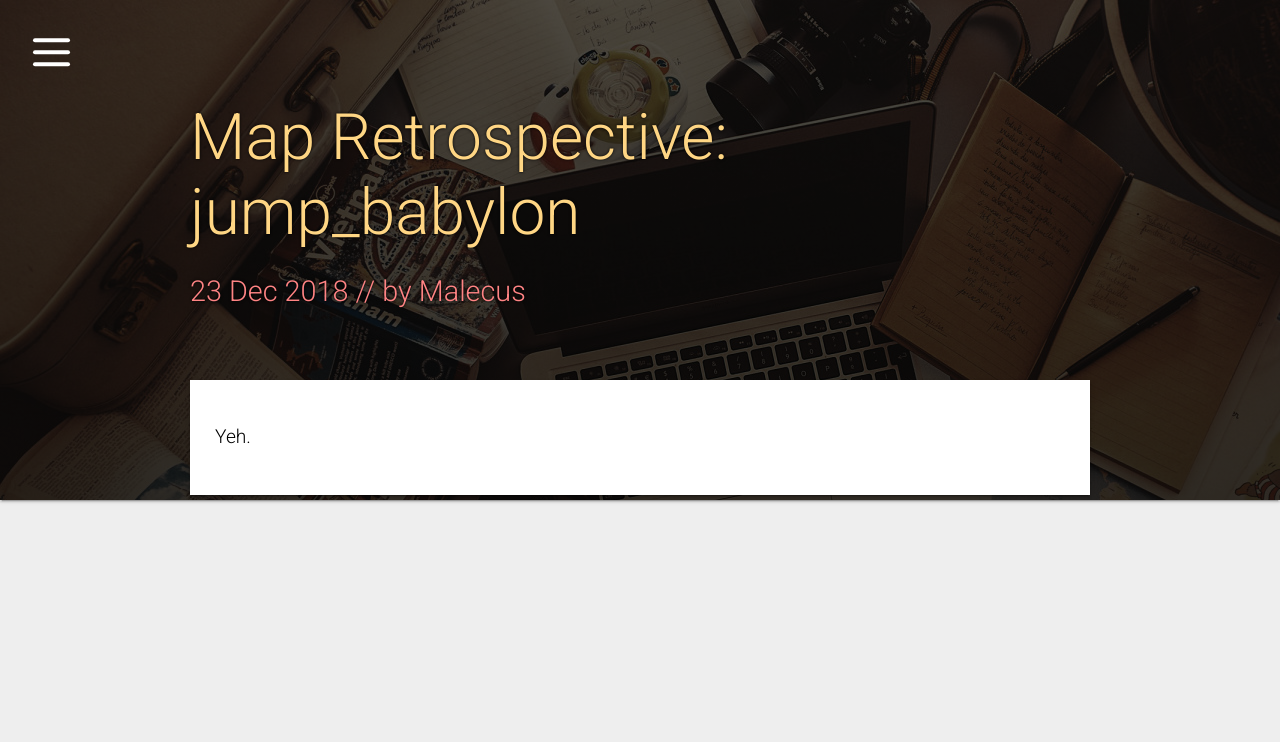
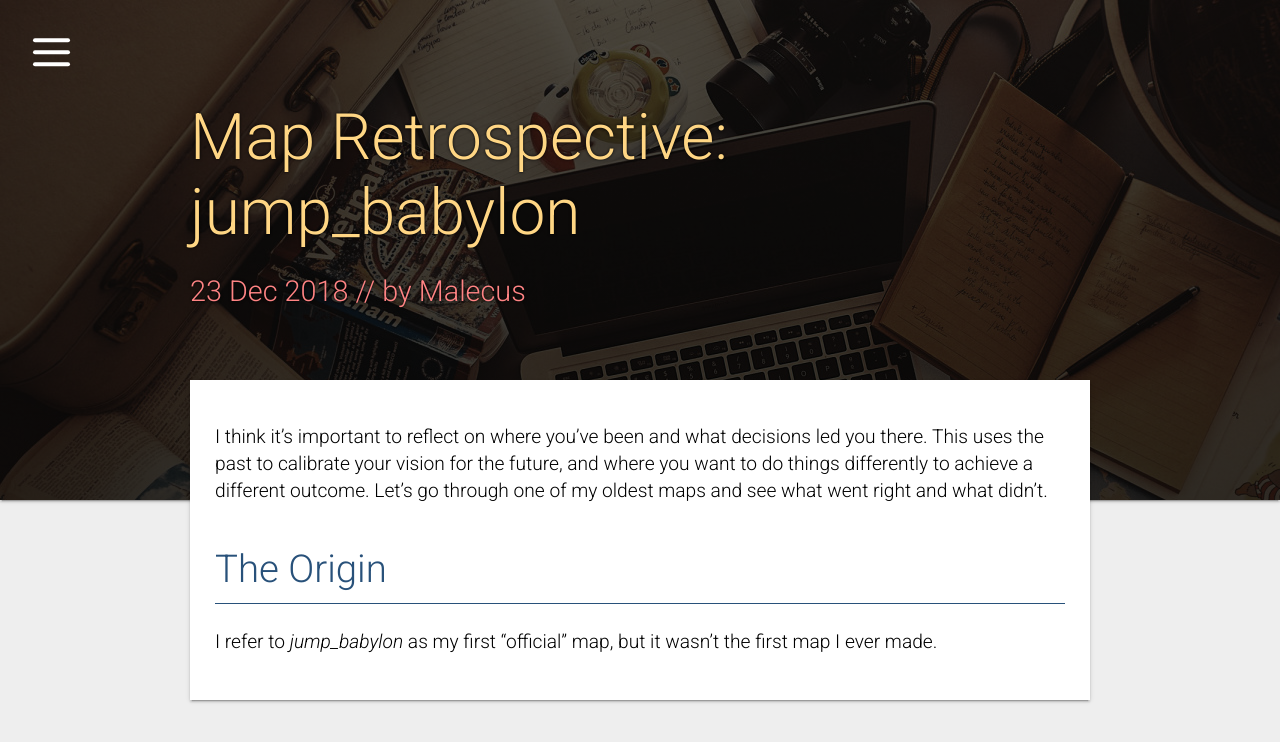
Before and after one commit to malecus/Blog, a Jekyll site: the page built from _posts/2018-12-23-Map-Retrospective-Jump-Babylon.md, in a window 1280 px wide. Shown: the top 742 px of the page. Built offline with Jekyll 4.4.1, drawn with Linux system fonts in a browser that asks for light colours.

Commit message:
Fleshing it out, but also fixing the title
Putting quotes around the title seems to let me not use an HTML encoded character

```diff
--- a/_posts/2018-12-23-Map-Retrospective-Jump-Babylon.md
+++ b/_posts/2018-12-23-Map-Retrospective-Jump-Babylon.md
@@ -1,8 +1,12 @@
 ---
 layout: post
 author: Malecus
-title: Map Retrospective&#58; jump_babylon
+title: "Map Retrospective: jump_babylon"
 summary: Let's go through the details of one of my oldest maps and see what went right and what didn't.
 ---
 
-Yeh.
+I think it's important to reflect on where you've been and what decisions led you there. This uses the past to calibrate your vision for the future, and where you want to do things differently to achieve a different outcome. Let's go through one of my oldest maps and see what went right and what didn't.
+
+# The Origin
+
+I refer to _jump_babylon_ as my first "official" map, but it wasn't the first map I ever made.
```
